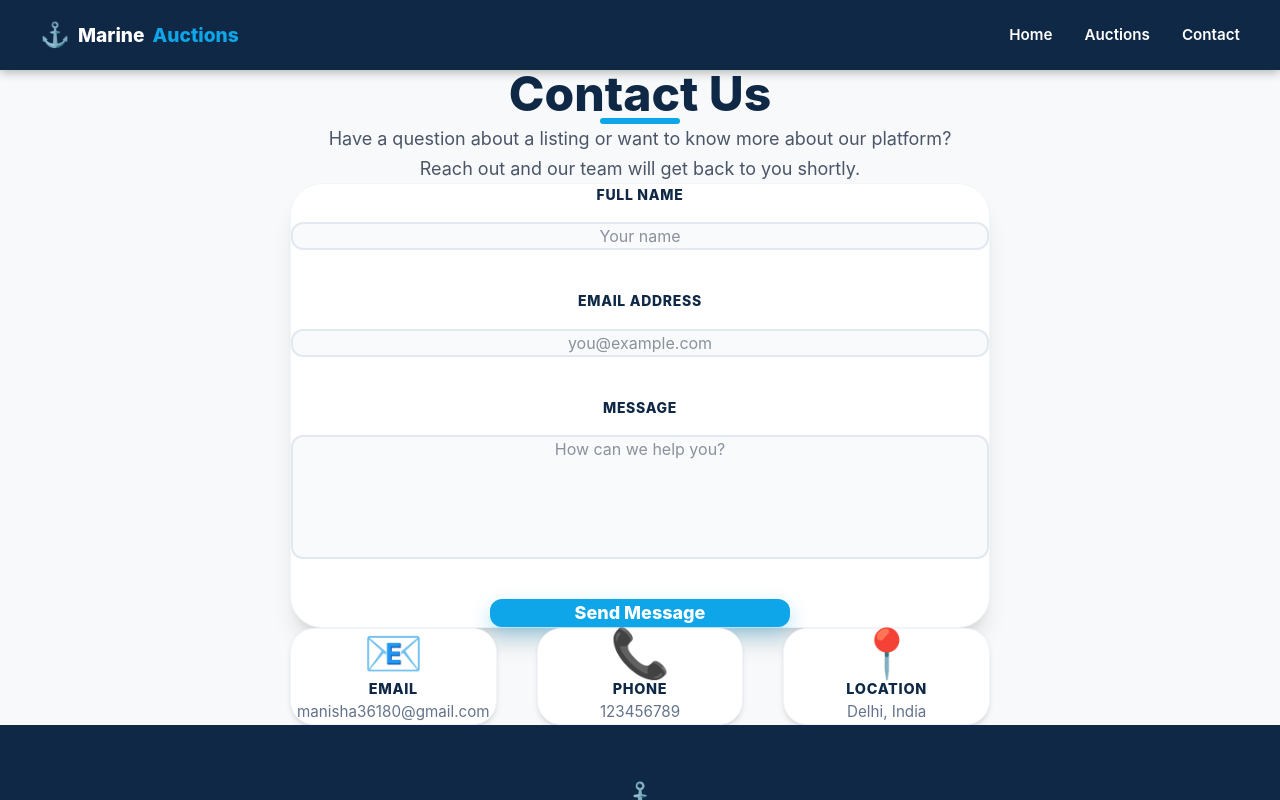
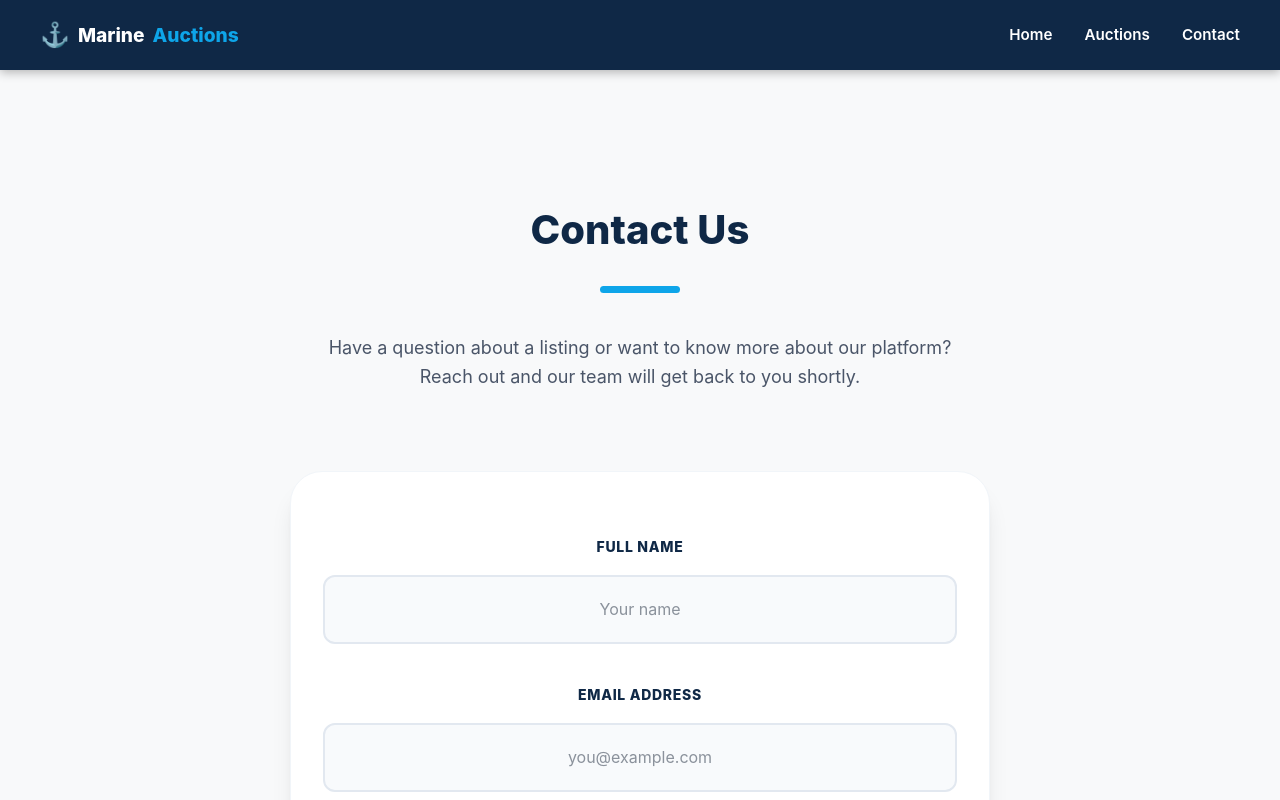
Before and after one commit to manisha36180-rgb/gitup, a Next.js app: page /contact in a window 1280 px wide. Shown: the top 800 px of the page. Built offline with nearby package versions, Linux system fonts and the light colour scheme.

Commit message:
Convert contact page to use inline spacing styles to ensure professional layout

```diff
--- a/app/contact/page.tsx
+++ b/app/contact/page.tsx
@@ -1,53 +1,57 @@
 export default function ContactPage() {
   return (
-    <div className="w-full bg-[#f8f9fa] py-20 sm:py-32 px-6 min-h-[80vh] flex flex-col items-center text-center">
-      <div className="w-full max-w-[800px] flex flex-col items-center">
+    <div className="w-full bg-[#f8f9fa] px-6 min-h-[80vh] flex flex-col items-center text-center" style={{ paddingTop: "8rem", paddingBottom: "8rem", display: "flex", flexDirection: "column", alignItems: "center" }}>
+      <div className="w-full" style={{ maxWidth: "800px", display: "flex", flexDirection: "column", alignItems: "center" }}>
         {/* Header Section */}
-        <div className="mb-16 sm:mb-20 w-full flex flex-col items-center">
-          <h1 className="text-3xl sm:text-4xl lg:text-5xl font-extrabold text-[#0f2846] mb-6">Contact Us</h1>
-          <div className="w-20 h-1.5 bg-[#0EA5E9] mb-10 rounded-full" />
-          <p className="text-[#4a5568] text-base sm:text-lg lg:text-[1.125rem] leading-relaxed w-full max-w-[650px]">
+        <div className="w-full flex flex-col items-center" style={{ marginBottom: "5rem", display: "flex", flexDirection: "column", alignItems: "center" }}>
+          <h1 className="font-extrabold text-[#0f2846]" style={{ fontSize: "2.5rem", marginBottom: "1.5rem" }}>Contact Us</h1>
+          <div className="bg-[#0EA5E9] rounded-full" style={{ width: "5rem", height: "0.4rem", marginBottom: "2.5rem" }} />
+          <p className="text-[#4a5568] leading-relaxed w-full" style={{ fontSize: "1.125rem", maxWidth: "650px", textAlign: "center" }}>
             Have a question about a listing or want to know more about our platform? Reach out and our team will get back to you shortly.
           </p>
         </div>
 
         {/* Main Container */}
-        <div className="w-full max-w-[700px] flex flex-col items-center">
+        <div className="w-full flex flex-col items-center" style={{ maxWidth: "700px" }}>
 
           {/* Contact Form */}
-          <form className="w-full bg-white rounded-[2rem] shadow-xl border border-slate-100 py-16 px-8 sm:px-16 mb-24">
-            <div className="flex flex-col items-center w-full gap-10">
+          <form className="w-full bg-white shadow-xl border border-slate-100" style={{ borderRadius: "2rem", padding: "4rem 2rem", marginBottom: "6rem" }}>
+            <div className="flex flex-col items-center w-full" style={{ display: "flex", flexDirection: "column", gap: "2.5rem" }}>
 
-              <div className="flex flex-col w-full items-center gap-4">
-                <label className="text-[0.875rem] font-extrabold text-[#0f2846] uppercase tracking-wider text-center">Full Name</label>
+              <div className="flex flex-col w-full items-center" style={{ display: "flex", flexDirection: "column", gap: "1rem" }}>
+                <label className="font-extrabold text-[#0f2846] uppercase tracking-wider text-center" style={{ fontSize: "0.875rem" }}>Full Name</label>
                 <input
                   type="text"
                   placeholder="Your name"
-                  className="w-full border-2 border-[#e2e8f0] bg-[#f8fafc] rounded-xl py-5 px-6 outline-none text-[#1e293b] text-base transition-colors focus:border-[#0EA5E9] text-center"
+                  className="w-full border-2 border-[#e2e8f0] bg-[#f8fafc] outline-none text-[#1e293b] transition-colors focus:border-[#0EA5E9] text-center"
+                  style={{ borderRadius: "0.75rem", padding: "1.25rem 1.5rem", fontSize: "1rem" }}
                 />
               </div>
 
-              <div className="flex flex-col w-full items-center gap-4">
-                <label className="text-[0.875rem] font-extrabold text-[#0f2846] uppercase tracking-wider text-center">Email Address</label>
+              <div className="flex flex-col w-full items-center" style={{ display: "flex", flexDirection: "column", gap: "1rem" }}>
+                <label className="font-extrabold text-[#0f2846] uppercase tracking-wider text-center" style={{ fontSize: "0.875rem" }}>Email Address</label>
                 <input
                   type="email"
                   placeholder="you@example.com"
-                  className="w-full border-2 border-[#e2e8f0] bg-[#f8fafc] rounded-xl py-5 px-6 outline-none text-[#1e293b] text-base transition-colors focus:border-[#0EA5E9] text-center"
+                  className="w-full border-2 border-[#e2e8f0] bg-[#f8fafc] outline-none text-[#1e293b] transition-colors focus:border-[#0EA5E9] text-center"
+                  style={{ borderRadius: "0.75rem", padding: "1.25rem 1.5rem", fontSize: "1rem" }}
                 />
               </div>
 
-              <div className="flex flex-col w-full items-center gap-4">
-                <label className="text-[0.875rem] font-extrabold text-[#0f2846] uppercase tracking-wider text-center">Message</label>
+              <div className="flex flex-col w-full items-center" style={{ display: "flex", flexDirection: "column", gap: "1rem" }}>
+                <label className="font-extrabold text-[#0f2846] uppercase tracking-wider text-center" style={{ fontSize: "0.875rem" }}>Message</label>
                 <textarea
                   rows={5}
                   placeholder="How can we help you?"
-                  className="w-full border-2 border-[#e2e8f0] bg-[#f8fafc] rounded-xl py-5 px-6 outline-none text-[#1e293b] text-base transition-colors focus:border-[#0EA5E9] resize-none text-center"
+                  className="w-full border-2 border-[#e2e8f0] bg-[#f8fafc] outline-none text-[#1e293b] transition-colors focus:border-[#0EA5E9] resize-none text-center"
+                  style={{ borderRadius: "0.75rem", padding: "1.25rem 1.5rem", fontSize: "1rem" }}
                 />
               </div>
 
               <button
                 type="submit"
-                className="w-full max-w-[300px] bg-[#0EA5E9] text-white font-extrabold text-lg py-5 rounded-xl border-none cursor-pointer mt-6 shadow-[0_8px_20px_rgba(14,165,233,0.3)] hover:bg-[#0284c7] hover:-translate-y-0.5 transition-all mx-auto"
+                className="w-full bg-[#0EA5E9] text-white font-extrabold cursor-pointer border-none hover:bg-[#0284c7] hover:-translate-y-0.5 transition-all mx-auto"
+                style={{ maxWidth: "300px", fontSize: "1.125rem", padding: "1.25rem", borderRadius: "0.75rem", marginTop: "1.5rem", boxShadow: "0 8px 20px rgba(14,165,233,0.3)" }}
               >
                 Send Message
               </button>
@@ -56,16 +60,16 @@ export default function ContactPage() {
           </form>
 
           {/* Contact Info Cards */}
-          <div className="flex flex-col sm:flex-row flex-wrap justify-center w-full gap-10 pb-20">
+          <div className="flex flex-col sm:flex-row flex-wrap justify-center w-full" style={{ display: "flex", gap: "2.5rem", paddingBottom: "5rem" }}>
             {[
               { icon: "📧", label: "Email", value: "manisha36180@gmail.com" },
               { icon: "📞", label: "Phone", value: "123456789" },
               { icon: "📍", label: "Location", value: "Delhi, India" },
             ].map((c) => (
-              <div key={c.label} className="flex-1 min-w-[200px] bg-white rounded-3xl p-12 text-center border border-slate-100 shadow-md hover:shadow-lg transition-shadow flex flex-col items-center">
-                <div className="text-5xl mb-6">{c.icon}</div>
-                <div className="text-[0.9rem] font-extrabold text-[#0f2846] uppercase tracking-wider mb-3 text-center">{c.label}</div>
-                <div className="text-[#64748b] text-[0.95rem] text-center">{c.value}</div>
+              <div key={c.label} className="bg-white text-center border border-slate-100 shadow-md hover:shadow-lg transition-shadow flex flex-col items-center" style={{ flex: 1, minWidth: "200px", borderRadius: "1.5rem", padding: "3rem", display: "flex", flexDirection: "column", alignItems: "center" }}>
+                <div style={{ fontSize: "3rem", marginBottom: "1.5rem" }}>{c.icon}</div>
+                <div className="font-extrabold text-[#0f2846] uppercase tracking-wider text-center" style={{ fontSize: "0.9rem", marginBottom: "0.75rem" }}>{c.label}</div>
+                <div className="text-[#64748b] text-center" style={{ fontSize: "0.95rem" }}>{c.value}</div>
               </div>
             ))}
           </div>
```
